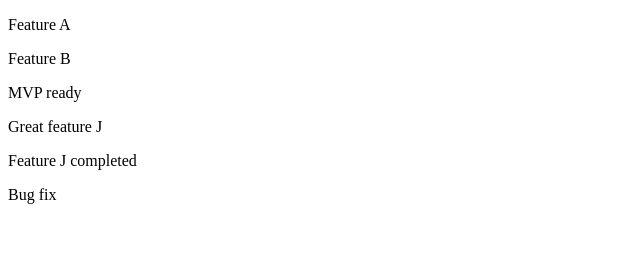
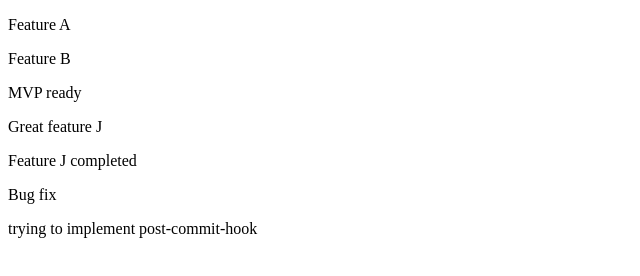
Before and after one commit to omhconsultinginc/first_repo, a plain HTML site: page index.html in a window 1280 px wide. Shown: the whole page, without its empty margins (0-640 px from the left). Drawn offline with Linux system fonts and the light colour scheme.

Commit message:
post commit hook

```diff
--- a/index.html
+++ b/index.html
@@ -13,5 +13,6 @@
     <p>Great feature J</p>
     <p>Feature J completed</p>
     <p>Bug fix</p>
+    <p>trying to implement post-commit-hook</p>
   </body>
 </html>
```
